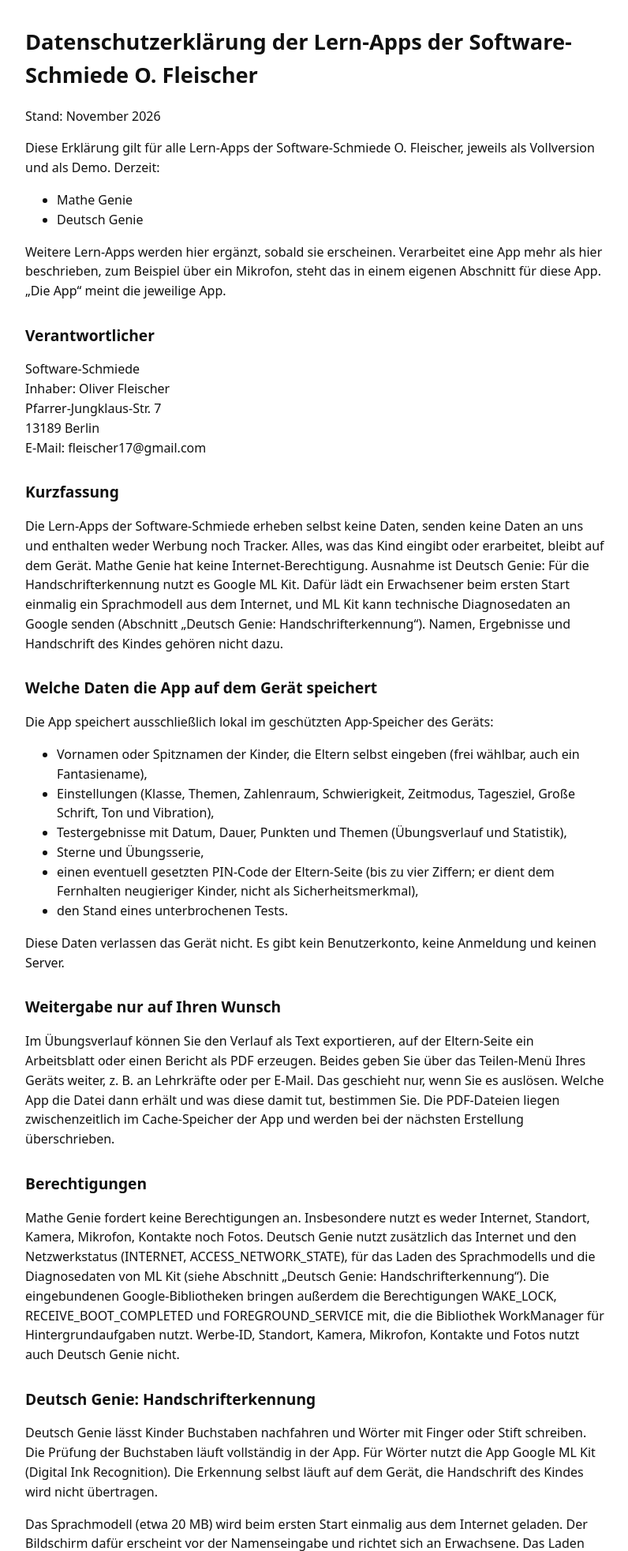
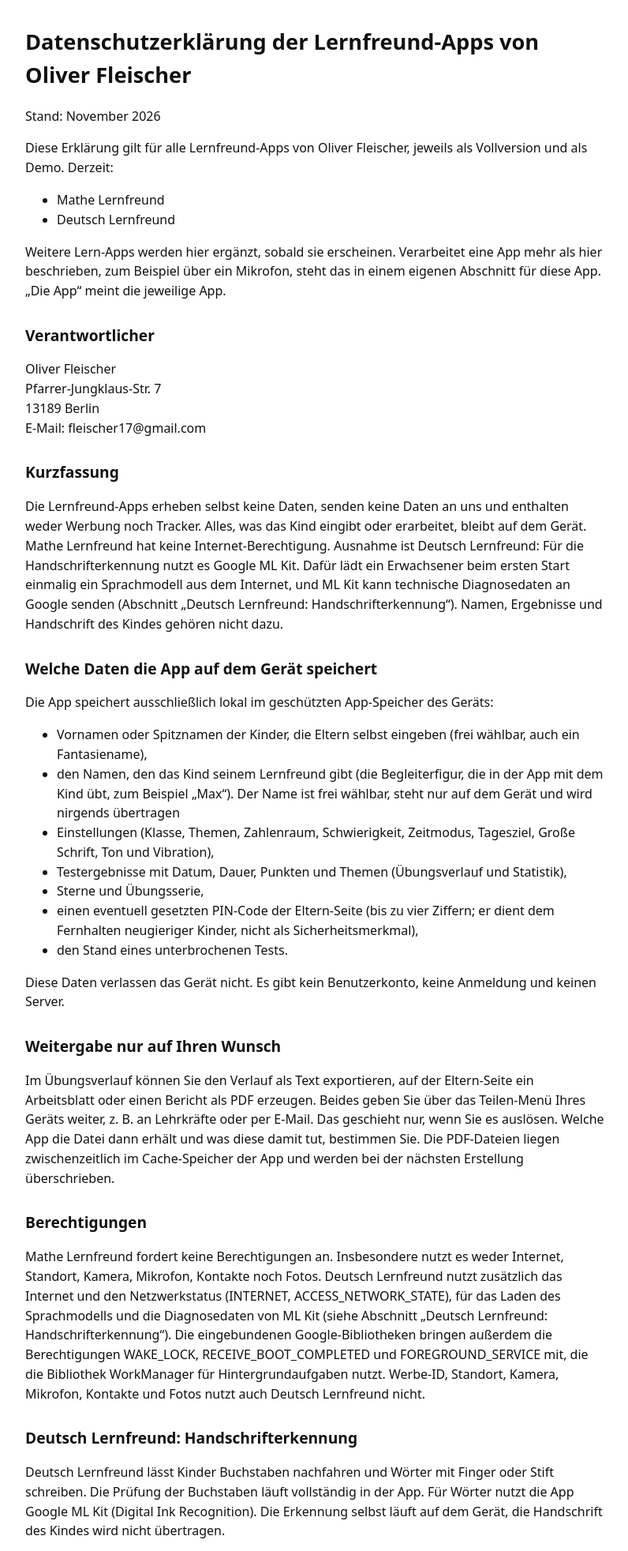
Before and after one commit to fleischer17-lab/lernfreund-datenschutz, a plain HTML site: page datenschutz.html in a window 1280 px wide. Shown: the top 1964 px of the page at 79% size, without its empty margins (240-1036 px from the left). Drawn offline with Linux system fonts and the light colour scheme.

Commit message:
Umstellung auf Lernfreund und Oliver Fleischer als Anbieter
Co-Authored-By: Claude Sonnet 5.5 <noreply@anthropic.com>
Claude-Session: https://claude.ai/code/session_01KK5rNuiaJfSAs1o2A7gZ5q

```diff
--- a/datenschutz.html
+++ b/datenschutz.html
@@ -1,17 +1,17 @@
-<!doctype html><html lang="de"><head><meta charset="utf-8"><meta name="viewport" content="width=device-width,initial-scale=1"><title>Datenschutzerklärung der Lern-Apps der Software-Schmiede O. Fleischer</title><style>body{font-family:system-ui,sans-serif;max-width:46rem;margin:2rem auto;padding:0 1rem;line-height:1.55;color:#111}h1{font-size:1.7rem}h2{font-size:1.2rem;margin-top:1.8rem}</style></head><body>
-<h1>Datenschutzerklärung der Lern-Apps der Software-Schmiede O. Fleischer</h1>
+<!doctype html><html lang="de"><head><meta charset="utf-8"><meta name="viewport" content="width=device-width,initial-scale=1"><title>Datenschutzerklärung der Lernfreund-Apps von Oliver Fleischer</title><style>body{font-family:system-ui,sans-serif;max-width:46rem;margin:2rem auto;padding:0 1rem;line-height:1.55;color:#111}h1{font-size:1.7rem}h2{font-size:1.2rem;margin-top:1.8rem}</style></head><body>
+<h1>Datenschutzerklärung der Lernfreund-Apps von Oliver Fleischer</h1>
 <p>Stand: November 2026</p>
-<p>Diese Erklärung gilt für alle Lern-Apps der Software-Schmiede O. Fleischer, jeweils als Vollversion und als Demo. Derzeit:</p>
-<ul><li>Mathe Genie</li><li>Deutsch Genie</li></ul>
+<p>Diese Erklärung gilt für alle Lernfreund-Apps von Oliver Fleischer, jeweils als Vollversion und als Demo. Derzeit:</p>
+<ul><li>Mathe Lernfreund</li><li>Deutsch Lernfreund</li></ul>
 <p>Weitere Lern-Apps werden hier ergänzt, sobald sie erscheinen. Verarbeitet eine App mehr als hier beschrieben, zum Beispiel über ein Mikrofon, steht das in einem eigenen Abschnitt für diese App. „Die App“ meint die jeweilige App.</p>
 <h2>Verantwortlicher</h2>
-<p>Software-Schmiede<br>Inhaber: Oliver Fleischer<br>Pfarrer-Jungklaus-Str. 7<br>13189 Berlin<br>E-Mail: fleischer17@gmail.com</p>
+<p>Oliver Fleischer<br>Pfarrer-Jungklaus-Str. 7<br>13189 Berlin<br>E-Mail: fleischer17@gmail.com</p>
 <h2>Kurzfassung</h2>
-<p>Die Lern-Apps der Software-Schmiede erheben selbst keine Daten, senden keine Daten an uns und enthalten weder Werbung noch Tracker. Alles, was das Kind eingibt oder erarbeitet, bleibt auf dem Gerät. Mathe Genie hat keine Internet-Berechtigung. Ausnahme ist Deutsch Genie: Für die Handschrifterkennung nutzt es Google ML Kit. Dafür lädt ein Erwachsener beim ersten Start einmalig ein Sprachmodell aus dem Internet, und ML Kit kann technische Diagnosedaten an Google senden (Abschnitt „Deutsch Genie: Handschrifterkennung“). Namen, Ergebnisse und Handschrift des Kindes gehören nicht dazu.</p>
+<p>Die Lernfreund-Apps erheben selbst keine Daten, senden keine Daten an uns und enthalten weder Werbung noch Tracker. Alles, was das Kind eingibt oder erarbeitet, bleibt auf dem Gerät. Mathe Lernfreund hat keine Internet-Berechtigung. Ausnahme ist Deutsch Lernfreund: Für die Handschrifterkennung nutzt es Google ML Kit. Dafür lädt ein Erwachsener beim ersten Start einmalig ein Sprachmodell aus dem Internet, und ML Kit kann technische Diagnosedaten an Google senden (Abschnitt „Deutsch Lernfreund: Handschrifterkennung“). Namen, Ergebnisse und Handschrift des Kindes gehören nicht dazu.</p>
 <h2>Welche Daten die App auf dem Gerät speichert</h2>
 <p>Die App speichert ausschließlich lokal im geschützten App-Speicher des Geräts:</p>
 <ul>
-<li>Vornamen oder Spitznamen der Kinder, die Eltern selbst eingeben (frei wählbar, auch ein Fantasiename),</li>
+<li>Vornamen oder Spitznamen der Kinder, die Eltern selbst eingeben (frei wählbar, auch ein Fantasiename),</li><li>den Namen, den das Kind seinem Lernfreund gibt (die Begleiterfigur, die in der App mit dem Kind übt, zum Beispiel „Max“). Der Name ist frei wählbar, steht nur auf dem Gerät und wird nirgends übertragen</li>
 <li>Einstellungen (Klasse, Themen, Zahlenraum, Schwierigkeit, Zeitmodus, Tagesziel, Große Schrift, Ton und Vibration),</li>
 <li>Testergebnisse mit Datum, Dauer, Punkten und Themen (Übungsverlauf und Statistik),</li>
 <li>Sterne und Übungsserie,</li>
@@ -22,16 +22,16 @@
 <h2>Weitergabe nur auf Ihren Wunsch</h2>
 <p>Im Übungsverlauf können Sie den Verlauf als Text exportieren, auf der Eltern-Seite ein Arbeitsblatt oder einen Bericht als PDF erzeugen. Beides geben Sie über das Teilen-Menü Ihres Geräts weiter, z. B. an Lehrkräfte oder per E-Mail. Das geschieht nur, wenn Sie es auslösen. Welche App die Datei dann erhält und was diese damit tut, bestimmen Sie. Die PDF-Dateien liegen zwischenzeitlich im Cache-Speicher der App und werden bei der nächsten Erstellung überschrieben.</p>
 <h2>Berechtigungen</h2>
-<p>Mathe Genie fordert keine Berechtigungen an. Insbesondere nutzt es weder Internet, Standort, Kamera, Mikrofon, Kontakte noch Fotos. Deutsch Genie nutzt zusätzlich das Internet und den Netzwerkstatus (INTERNET, ACCESS_NETWORK_STATE), für das Laden des Sprachmodells und die Diagnosedaten von ML Kit (siehe Abschnitt „Deutsch Genie: Handschrifterkennung“). Die eingebundenen Google-Bibliotheken bringen außerdem die Berechtigungen WAKE_LOCK, RECEIVE_BOOT_COMPLETED und FOREGROUND_SERVICE mit, die die Bibliothek WorkManager für Hintergrundaufgaben nutzt. Werbe-ID, Standort, Kamera, Mikrofon, Kontakte und Fotos nutzt auch Deutsch Genie nicht.</p>
-<h2>Deutsch Genie: Handschrifterkennung</h2>
-<p>Deutsch Genie lässt Kinder Buchstaben nachfahren und Wörter mit Finger oder Stift schreiben. Die Prüfung der Buchstaben läuft vollständig in der App. Für Wörter nutzt die App Google ML Kit (Digital Ink Recognition). Die Erkennung selbst läuft auf dem Gerät, die Handschrift des Kindes wird nicht übertragen.</p>
+<p>Mathe Lernfreund fordert keine Berechtigungen an. Insbesondere nutzt es weder Internet, Standort, Kamera, Mikrofon, Kontakte noch Fotos. Deutsch Lernfreund nutzt zusätzlich das Internet und den Netzwerkstatus (INTERNET, ACCESS_NETWORK_STATE), für das Laden des Sprachmodells und die Diagnosedaten von ML Kit (siehe Abschnitt „Deutsch Lernfreund: Handschrifterkennung“). Die eingebundenen Google-Bibliotheken bringen außerdem die Berechtigungen WAKE_LOCK, RECEIVE_BOOT_COMPLETED und FOREGROUND_SERVICE mit, die die Bibliothek WorkManager für Hintergrundaufgaben nutzt. Werbe-ID, Standort, Kamera, Mikrofon, Kontakte und Fotos nutzt auch Deutsch Lernfreund nicht.</p>
+<h2>Deutsch Lernfreund: Handschrifterkennung</h2>
+<p>Deutsch Lernfreund lässt Kinder Buchstaben nachfahren und Wörter mit Finger oder Stift schreiben. Die Prüfung der Buchstaben läuft vollständig in der App. Für Wörter nutzt die App Google ML Kit (Digital Ink Recognition). Die Erkennung selbst läuft auf dem Gerät, die Handschrift des Kindes wird nicht übertragen.</p>
 <p>Das Sprachmodell (etwa 20 MB) wird beim ersten Start einmalig aus dem Internet geladen. Der Bildschirm dafür erscheint vor der Namenseingabe und richtet sich an Erwachsene. Das Laden startet erst, wenn Sie auf „Jetzt laden“ tippen. Sie können es überspringen, dann schreibt das Kind Wörter mit der Tastatur, und das Laden lässt sich später im Schreibfeld nachholen. Beim Laden erhält Google technische Verbindungsdaten wie die IP-Adresse, so wie bei jedem Download. Außerdem sendet ML Kit nach Angaben von Google Diagnose- und Nutzungsdaten an Google, sobald das Gerät online ist: Gerätedaten (Hersteller, Modell, Android-Version), Paketname und App-Version, Kennungen des Geräts und der Installation, die nicht der Identifizierung einer Person dienen sollen, Leistungswerte, Fehlercodes und die eingestellte Sprache. Diese Daten enthalten weder den Namen noch Ergebnisse noch die Handschrift des Kindes. Nach Angaben von Google werden sie verschlüsselt übertragen und nicht an Dritte weitergegeben. Die App selbst braucht nach dem Laden des Modells kein Internet mehr. Weitere Informationen finden Sie in den Datenschutzhinweisen von Google zu ML Kit.</p>
 <h2>Datensicherung durch Android</h2>
 <p>Android kann App-Daten im Rahmen der Geräte-Sicherung (Google-Konto des Nutzers) sichern, sofern Sie diese Funktion auf Ihrem Gerät aktiviert haben. Das erfolgt durch das Betriebssystem und nicht durch die App. Bitte prüfen Sie dies in den Einstellungen Ihres Geräts.</p>
 <h2>Löschen</h2>
 <p>Im Bereich Eltern können Sie ein Kind samt Einstellungen und Verlauf löschen. Der Übungsverlauf lässt sich im Übungsverlauf selbst leeren. Mit dem Deinstallieren der App oder dem Löschen der App-Daten in den Android-Einstellungen werden alle Daten vollständig entfernt.</p>
 <h2>Kinder</h2>
-<p>Die App richtet sich an Grundschulkinder, wird aber von Eltern eingerichtet. Es werden keine personenbezogenen Daten an uns übermittelt. Eine Einwilligung zur Datenverarbeitung ist daher nicht erforderlich. Das einmalige Laden des Sprachmodells in Deutsch Genie löst ein Erwachsener selbst aus, bevor ein Kindername eingegeben ist. Die Diagnosedaten von ML Kit enthalten keine Namen und keine Ergebnisse.</p>
+<p>Die App richtet sich an Grundschulkinder, wird aber von Eltern eingerichtet. Es werden keine personenbezogenen Daten an uns übermittelt. Eine Einwilligung zur Datenverarbeitung ist daher nicht erforderlich. Das einmalige Laden des Sprachmodells in Deutsch Lernfreund löst ein Erwachsener selbst aus, bevor ein Kindername oder ein Name für den Lernfreund eingegeben ist. Die Diagnosedaten von ML Kit enthalten keine Namen und keine Ergebnisse.</p>
 <h2>Google Play</h2>
 <p>Beim Herunterladen über Google Play verarbeitet Google Daten nach eigenen Datenschutzbestimmungen. Darauf hat der Anbieter der Apps keinen Einfluss.</p>
 <h2>Ihre Rechte</h2>
```
Also changed, not shown: index.html (+6 -6 lines).
